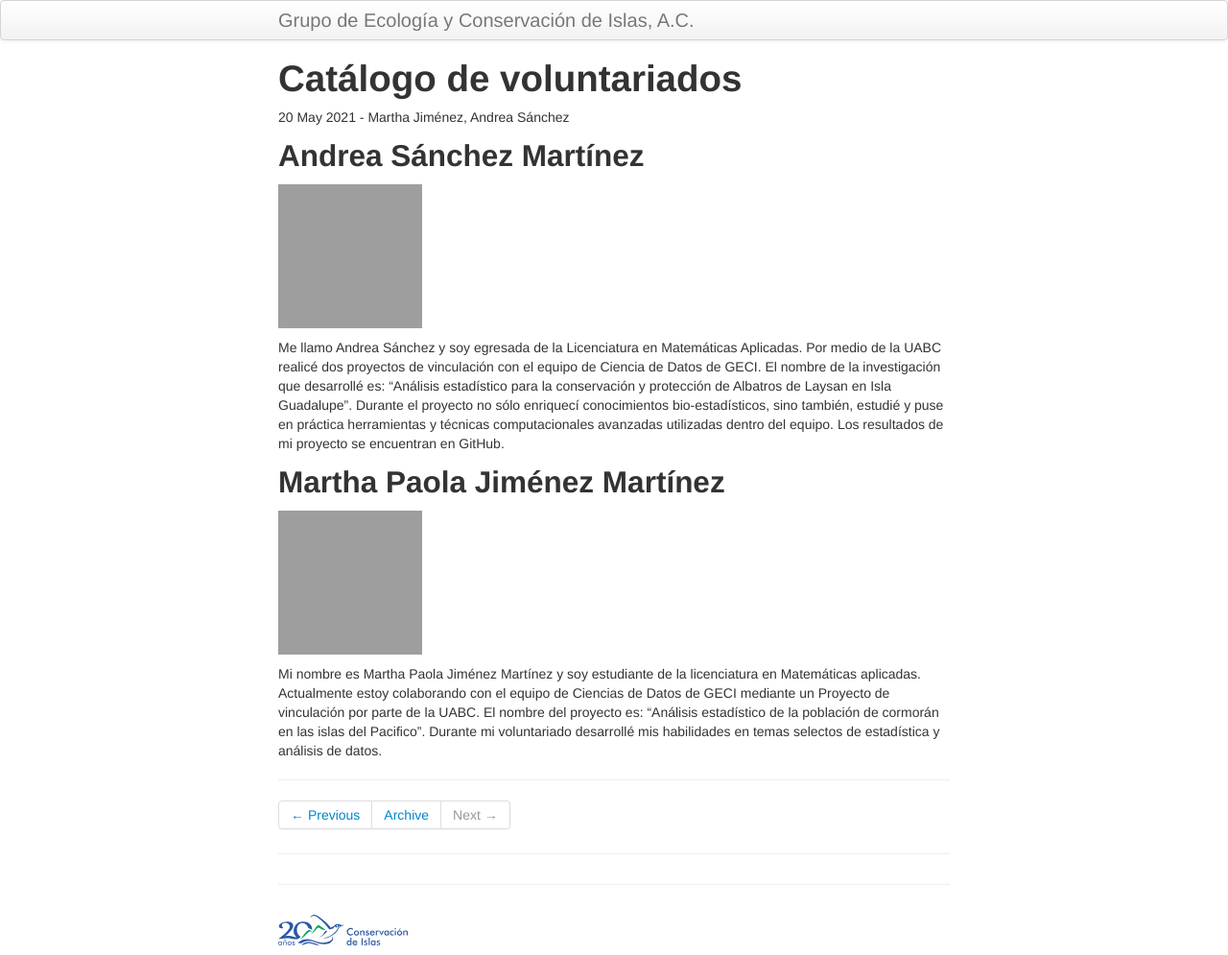
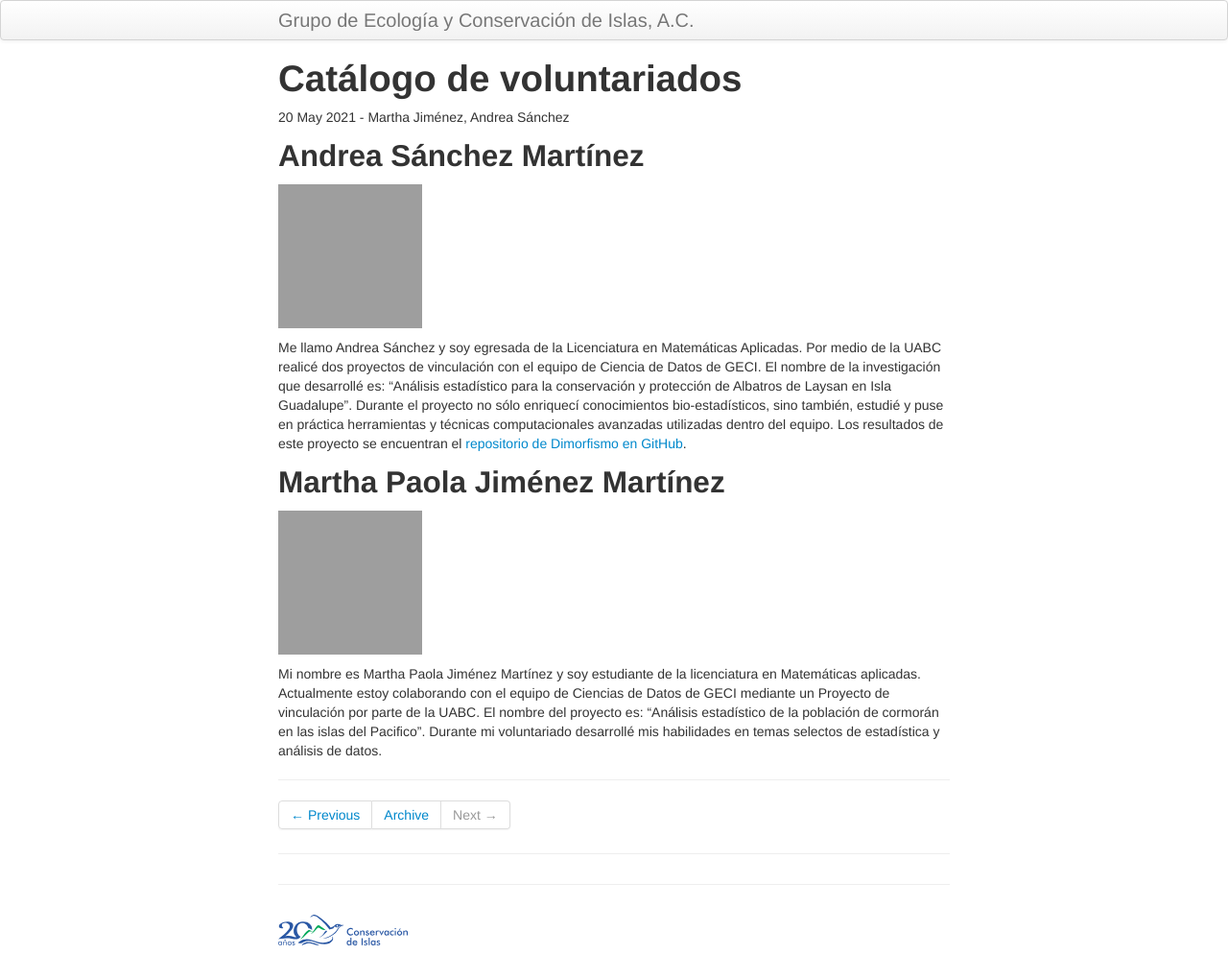
Before and after one commit to LizethMReyes/islasgeci.github.io, a Jekyll site: the page built from _posts/2021-05-20-catalogo_voluntariados.md, in a window 1280 px wide. Shown: the whole page at 96% size. Built offline with Jekyll 4.4.1, drawn with Linux system fonts in a browser that asks for light colours; grey boxes are pictures that could not be loaded.

Commit message:
Update _posts/2021-05-20-catalogo_voluntariados.md
Co-authored-by: Andrea Sánchez <60370110+andrea-sanchez@users.noreply.github.com>

```diff
--- a/_posts/2021-05-20-catalogo_voluntariados.md
+++ b/_posts/2021-05-20-catalogo_voluntariados.md
@@ -13,7 +13,7 @@ UABC realicé dos proyectos de vinculación con el equipo de Ciencia de Datos de
 investigación que desarrollé es: “Análisis estadístico para la conservación y protección de Albatros
 de Laysan en Isla Guadalupe”. Durante el proyecto no sólo enriquecí conocimientos bio-estadísticos,
 sino también, estudié y puse en práctica herramientas y técnicas computacionales avanzadas
-utilizadas dentro del equipo. Los resultados de mi proyecto se encuentran en GitHub.
+utilizadas dentro del equipo. Los resultados de este proyecto se encuentran el [repositorio de Dimorfismo en GitHub](https://github.com/IslasGECI/dimorfismo).
 
 ## Martha Paola Jiménez Martínez
 
```
